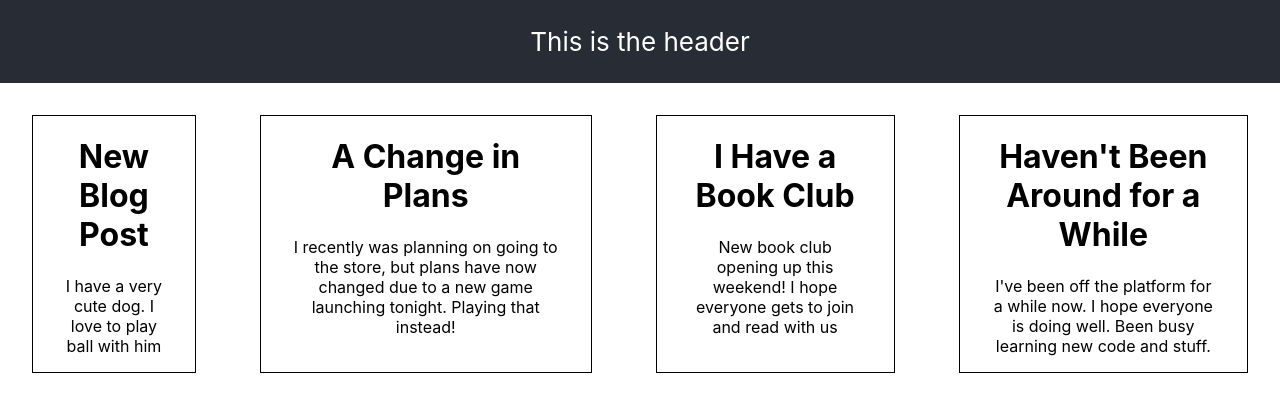
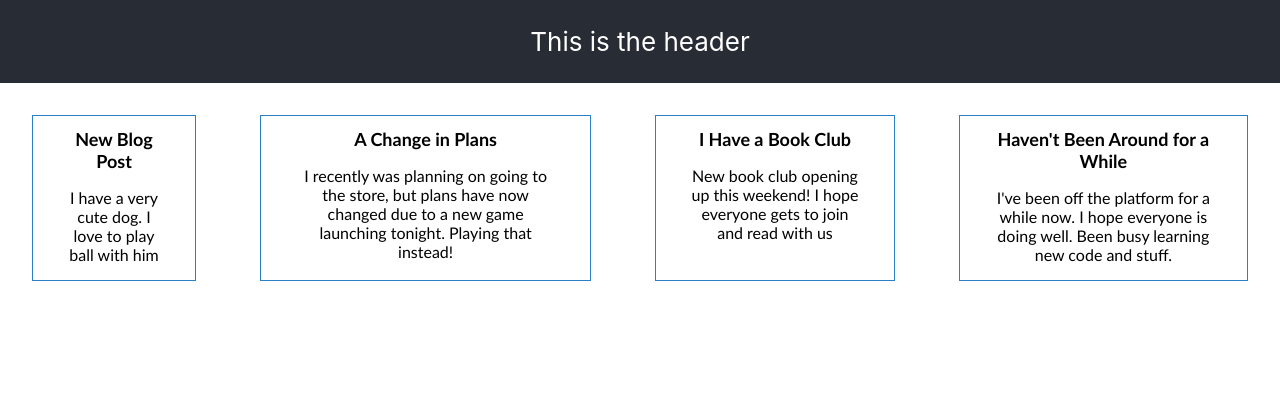
Before and after one commit to MCharron93/ReactPlayground, a React (Create React App) app: page / in a window 1280 px wide. Shown: the top 412 px of the page. Built offline with nearby package versions, Linux system fonts and the light colour scheme.

Commit message:
style edits and refactor, create css for button

```diff
--- a/src/App.css
+++ b/src/App.css
@@ -29,4 +29,5 @@
 .body{
   display: flex;
   justify-content: center;
+  background-image: url();
 }
--- a/src/Components/Cards/Card.css
+++ b/src/Components/Cards/Card.css
@@ -1,7 +1,12 @@
 .card-container{
     width: fit-content;
-    border: 1px solid black;
+    border: 1px solid rgb(41, 128, 199);
     padding-left: 2rem;
     padding-right: 2rem;
     margin: 2rem;
+    font-family: 'Gill Sans', 'Gill Sans MT', Calibri, 'Trebuchet MS', sans-serif;
 }
+
+.heading-one{
+    font-size: large;
+}
```
Also changed, not shown: public/index.jpg (added), src/Components/ButtonComponent/Button.css (added).
